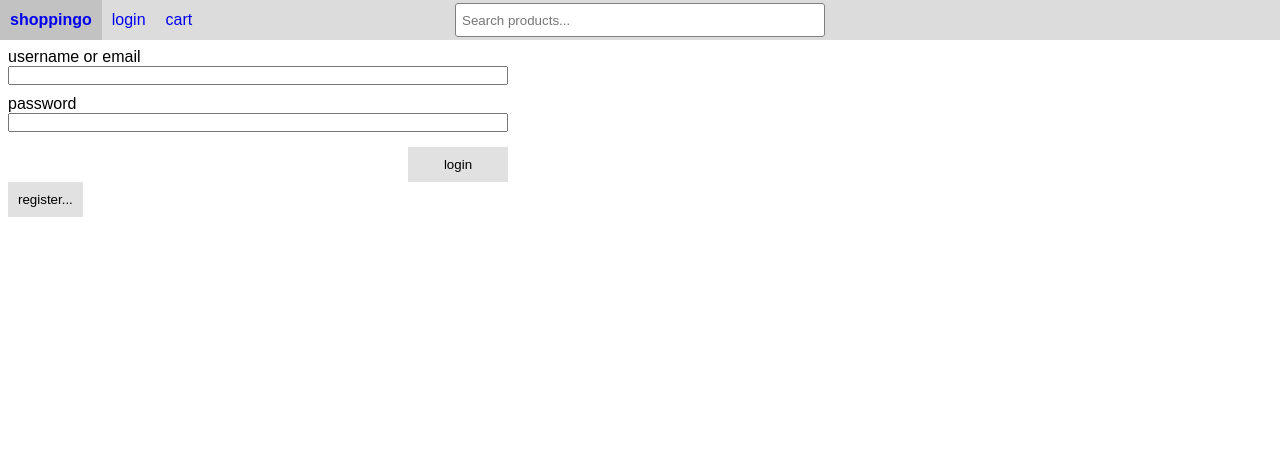
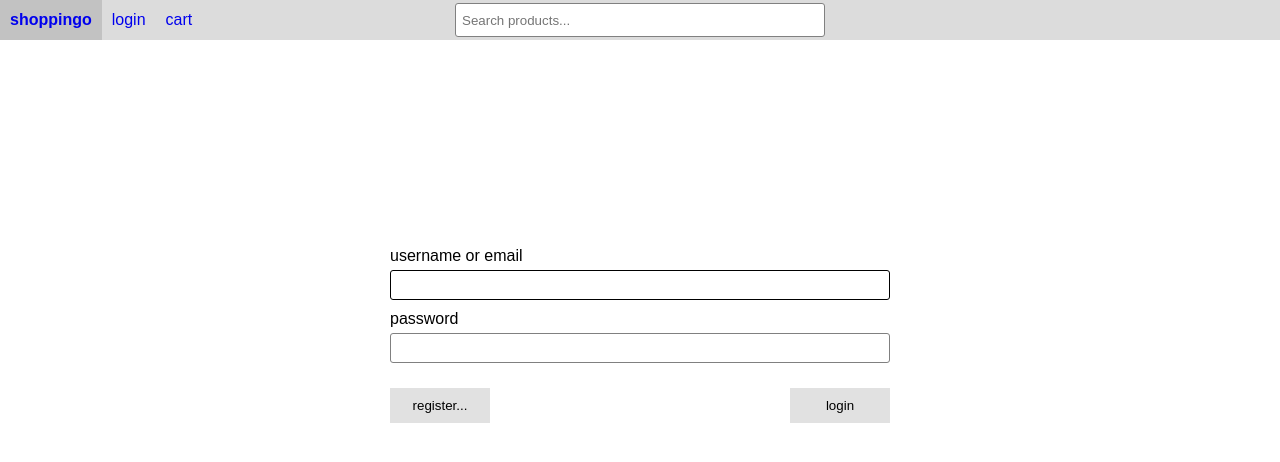
Before and after one commit to dominik74/eshop, a React (Vite) app: page /login in a window 1280 px wide. Shown: the top 462 px of the page. Built offline with nearby package versions, Linux system fonts and the light colour scheme.

Commit message:
redesign auth page

```diff
--- a/src/components/pages/AuthPage.tsx
+++ b/src/components/pages/AuthPage.tsx
@@ -3,6 +3,7 @@ import * as authApi from '../../api/auth'
 import type { User } from '../../types/User';
 import { useNavigate } from 'react-router-dom';
 import { LOCAL_STORAGE_AUTH_TOKEN } from '../../constants';
+import { useEffect, useRef } from 'react';
 
 interface Props {
   setErrorMessage: React.Dispatch<React.SetStateAction<string>>;
@@ -12,6 +13,11 @@ interface Props {
 
 export default function AuthPage(props: Props) {
     const navigate = useNavigate();
+    const firstInputRef = useRef<HTMLInputElement>(null);
+
+    useEffect(() => {
+      firstInputRef.current?.focus();
+    }, []);
 
     async function handleSubmit(event: React.FormEvent<HTMLFormElement>) {
       event.preventDefault();
@@ -72,7 +78,8 @@ export default function AuthPage(props: Props) {
       }
     }
 
-    function switchAuthMethod() {
+    function switchAuthMethod(e: React.MouseEvent) {
+      e.preventDefault();
       navigate(props.isLoginPage ? "/register" : "/login");
     }
 
@@ -81,7 +88,7 @@ export default function AuthPage(props: Props) {
         <form onSubmit={handleSubmit}>
           <label>
             <span>username or email</span>
-            <input type="text" name="username" className={s.special} required />
+            <input ref={firstInputRef} type="text" name="username" className={s.special} required />
           </label>
 
           <label>
@@ -96,10 +103,12 @@ export default function AuthPage(props: Props) {
             </label>
           }
 
-          <input type="submit" value={props.isLoginPage ? "login" : "register"} />
+          <div className={s.buttonbar}>
+            <button onClick={switchAuthMethod}>{props.isLoginPage ? "register..." : "login..."}</button>
+            <input type="submit" value={props.isLoginPage ? "login" : "register"} />
+          </div>
         </form>
 
-        <button onClick={switchAuthMethod}>{props.isLoginPage ? "register..." : "login..."}</button>
       </div>
     );
 }
--- a/src/less/auth.module.less
+++ b/src/less/auth.module.less
@@ -1,13 +1,20 @@
 .component {
+    display: flex;
+    justify-content: center;
+    align-items: center;
+    height: 100%;
+
     form {
         display: grid;
         width: 500px;
+        margin-bottom: 170px;
 
         > label {
             margin-bottom: 10px;
 
             > span {
                 display: block;
+                margin-bottom: 5px;
             }
 
             > input {
@@ -23,5 +30,11 @@
             width: 100px;
             justify-self: end;
         }
+
+        > .buttonbar {
+            display: flex;
+            justify-content: space-between;
+            margin-top: 15px;
+        }
     }
 }
--- a/src/less/index.less
+++ b/src/less/index.less
@@ -11,8 +11,36 @@ button, input[type="submit"] {
     border: none;
     padding: 10px;
     cursor: pointer;
+    min-width: 100px;
 
     &:hover {
         background-color: rgb(204, 204, 204);
     }
 }
+
+input[type="text"],
+input[type="email"],
+input[type="password"],
+input[type="search"],
+input[type="tel"],
+input[type="url"],
+input[type="number"] {
+    box-sizing: border-box;
+    border: 1px solid gray;
+    border-radius: 3px;
+    outline: none;
+    height: 30px;
+    margin: 0;
+    padding: 0;
+    // todo: get rid of !important?
+    padding: 0 6px !important;
+
+    &:hover {
+        background-color: rgb(245, 245, 245);
+    }
+
+    &:focus {
+        border: 1px solid black;
+        background-color: white;
+    }
+}
--- a/src/less/nav.module.less
+++ b/src/less/nav.module.less
@@ -107,6 +107,7 @@
                 background-color: transparent;
                 border: none;
                 cursor: pointer;
+                min-width: auto;
 
                 &:hover {
                     background-color: rgb(194, 194, 194);
--- a/src/less/product_list.module.less
+++ b/src/less/product_list.module.less
@@ -5,6 +5,7 @@
 
     button {
         margin-right: 3px;
+        min-width: 65px;
         width: 65px;
 
         &.activeFilter {
--- a/src/less/routes_wrapper.module.less
+++ b/src/less/routes_wrapper.module.less
@@ -1,5 +1,10 @@
 .component {
+    height: 100vh;
+    display: flex;
+    flex-direction: column;
+
     .page {
         margin: 8px;
+        height: 100%;
     }
 }
```
